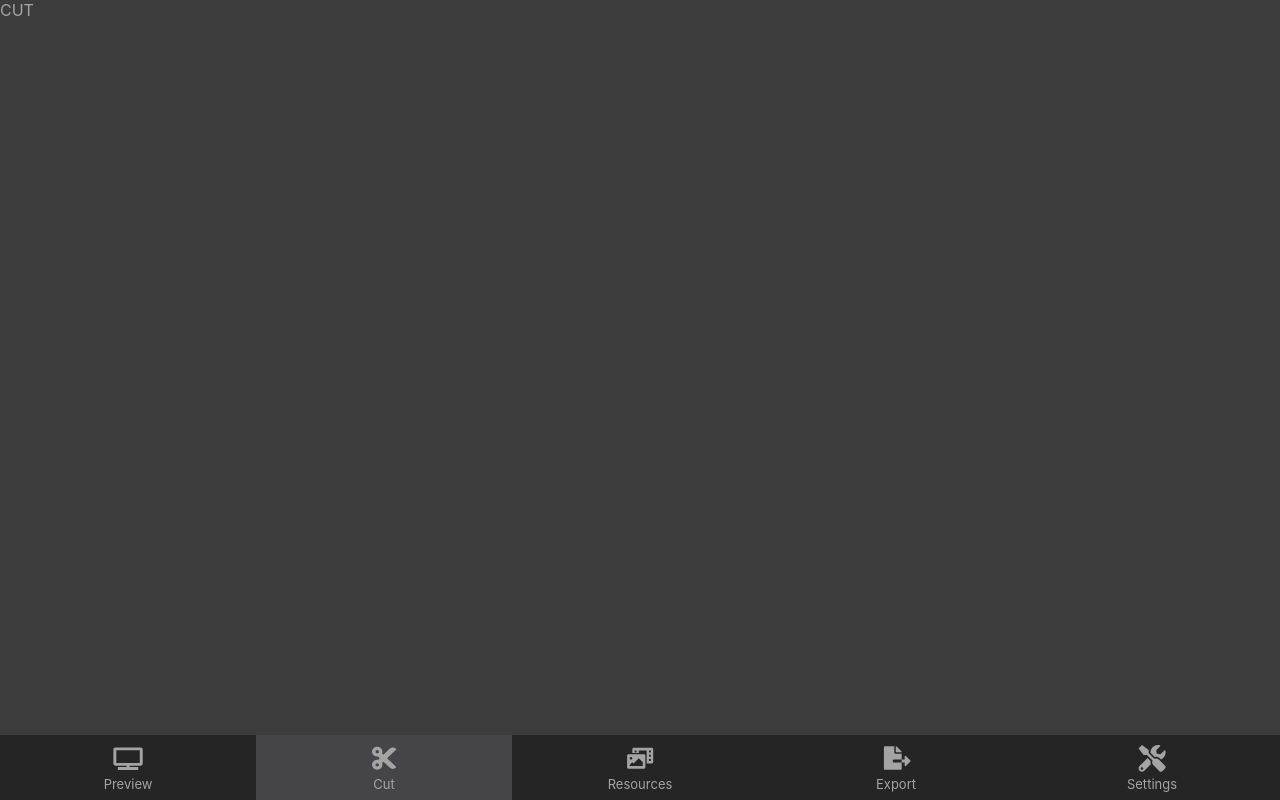
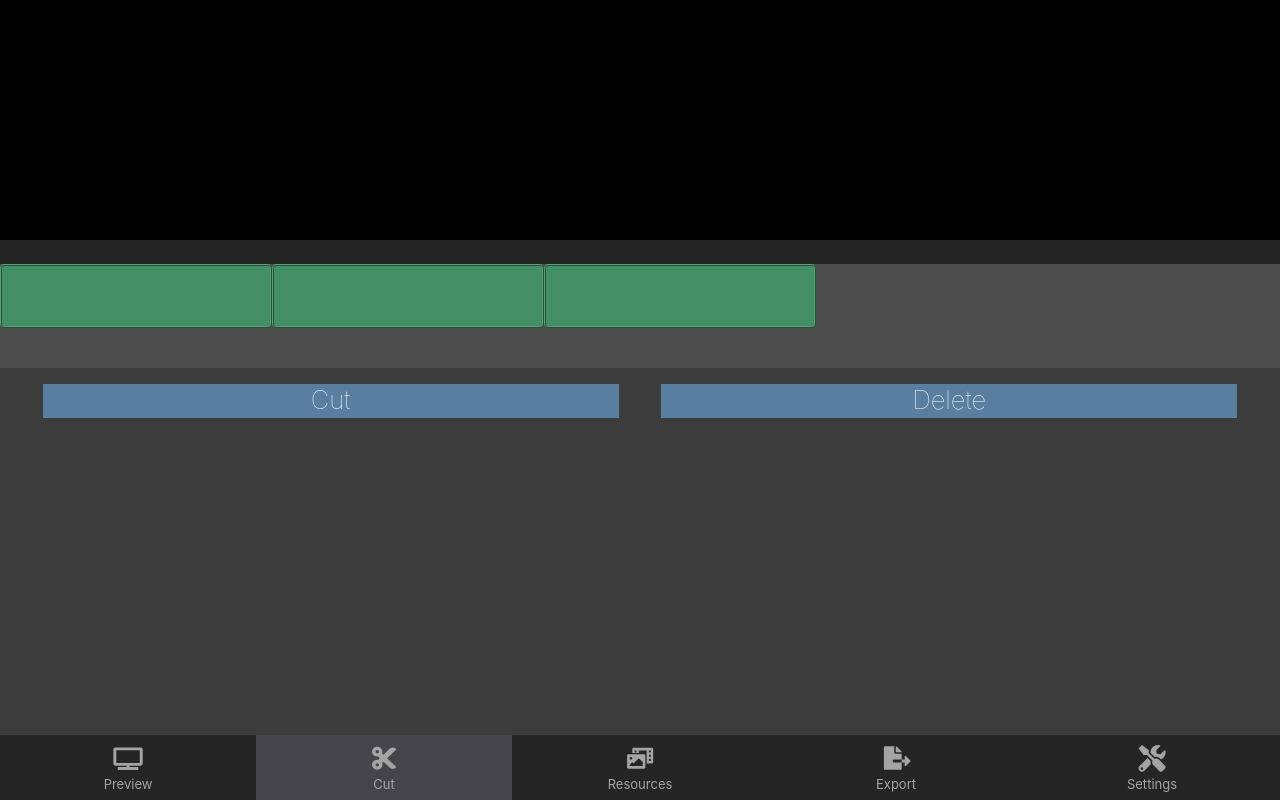
Before and after one commit to DominikKoperkiewicz/VideoEditor, a plain HTML site: page index.html in a window 1280 px wide. Both pictures are taken after a click on the element "Cut". Drawn offline with Linux system fonts and the light colour scheme.

Commit message:
cut tab updated

```diff
--- a/index.html
+++ b/index.html
@@ -16,7 +16,19 @@
     </div>
 
     <div id="cut-tab" class="tab">
-      <label>CUT</label>
+      <div class="video-player" style="height: 15em;"></div>
+      <div id="timeline">
+        <div id="time-axis"></div>
+        <div class="video-container">
+          <div class="video-block"></div>
+          <div class="video-block"></div>
+          <div class="video-block"></div>
+        </div>
+      </div>
+      <div class="buttons-container">
+        <button class="action-button">Cut</button>
+        <button class="action-button">Delete</button>
+      </div>
     </div>
 
     <div id="resources-tab" class="tab">
--- a/style.css
+++ b/style.css
@@ -92,3 +92,51 @@ header {
     background-color: #000;
     height: 25em;
 }
+
+.action-button {
+    padding-bottom: 0.1em;
+    width: 45%;
+    background-color: #5A7EA0;
+    color:#FFF;
+    border: none;
+    font-size: 1.6em;
+    font-weight: 100;
+}
+
+.buttons-container {
+    display: flex;
+    justify-content: space-evenly;
+    padding: 1em 0;
+}
+
+#timeline {
+    display: flex;
+    flex-direction: column;
+    background-color: #4E4E4E;
+    height: 8em;
+}
+
+#time-axis {
+    background-color: #252525;
+    height: 1.5em;
+}
+
+.video-container {
+    display: flex;
+    overflow-x: scroll;
+}
+
+.video-container::-webkit-scrollbar {
+    display: none;
+}
+
+.video-block {
+    background-color: #448f65;
+    white-space: nowrap;
+    min-width: 17em;
+    height: 4em;
+    border-style: ridge;
+    border-width: 2px;
+    border-color: #55a377;
+    border-radius: 0.3em;
+}
```
